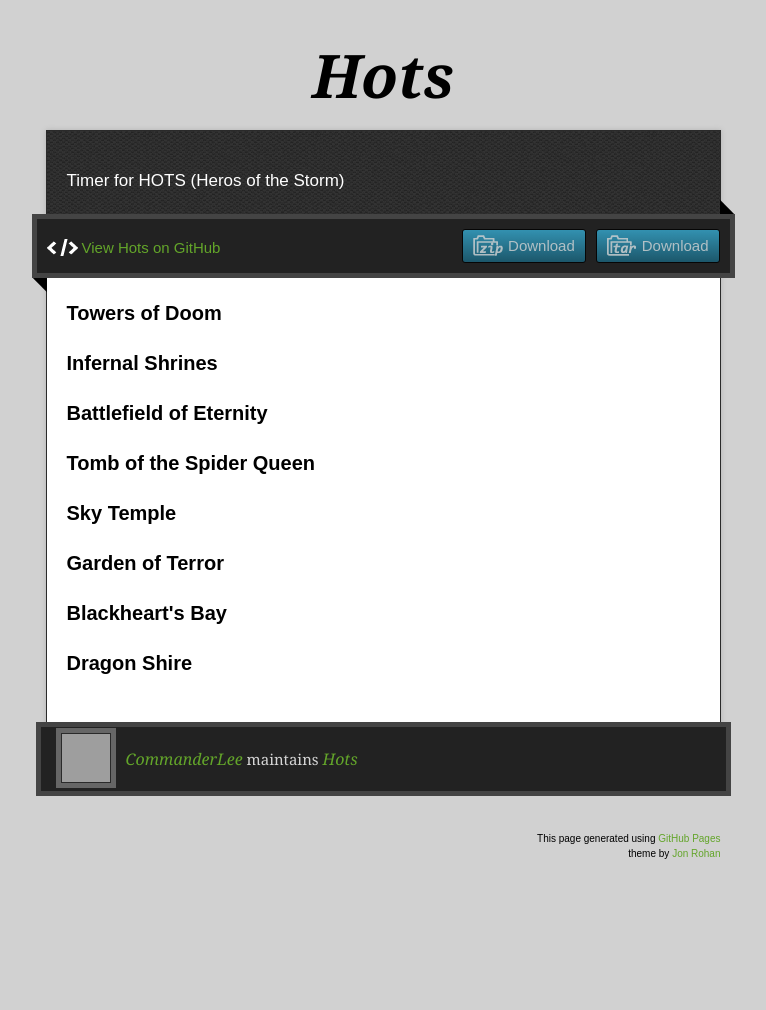
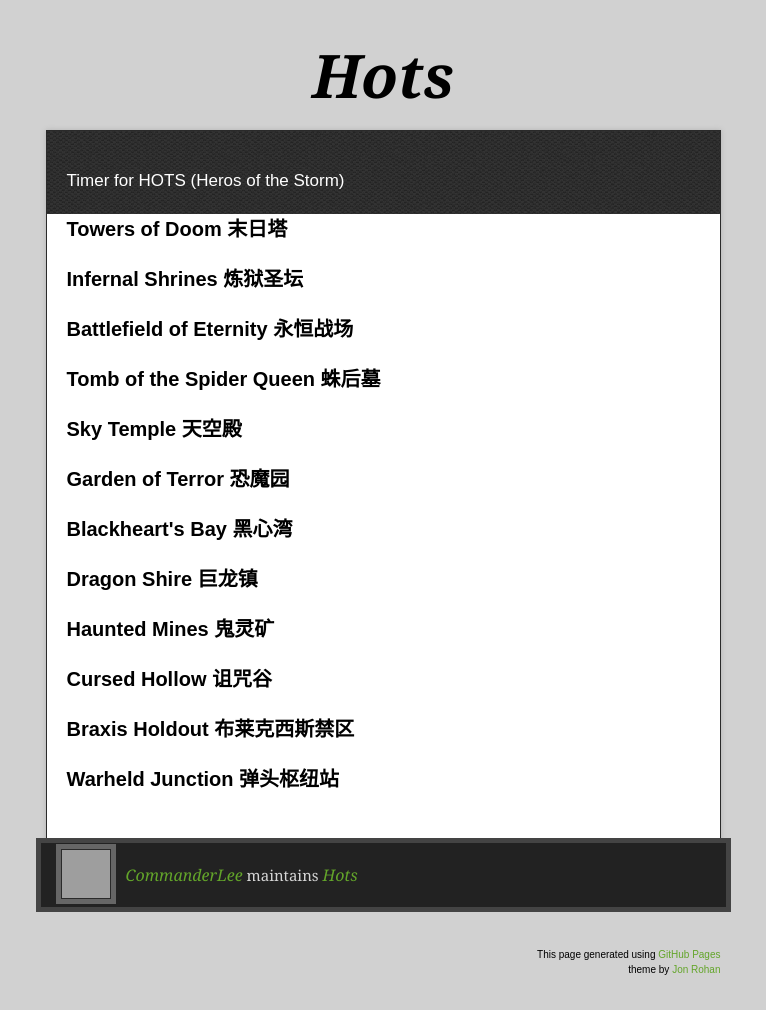
Before and after one commit to CommanderLee/HOTSTimer, a plain HTML site: page index.html in a window 1280 px wide. Shown: the whole page, without its empty margins (257-1023 px from the left). Before the commit the page ends 951 px from the top, so only its background shows below. Drawn offline with nearby package versions, Linux system fonts and the light colour scheme; grey boxes are pictures that could not be loaded.

Commit message:
indents in the page

```diff
--- a/index.html
+++ b/index.html
@@ -27,38 +27,52 @@
         <div id="container">
             <p class="tagline">Timer for HOTS (Heros of the Storm)</p>
             <div id="main" role="main">
-        <div class="download-bar">
+                <!--div class="download-bar">
                 <div class="inner">
                 <a href="https://github.com/CommanderLee/hots/tarball/master" class="download-button tar"><span>Download</span></a>
                 <a href="https://github.com/CommanderLee/hots/zipball/master" class="download-button zip"><span>Download</span></a>
                 <a href="https://github.com/CommanderLee/hots" class="code">View Hots on GitHub</a>
             </div>
             <span class="blc"></span><span class="trc"></span>
-        </div>
+        </div-->
         <article class="markdown-body">
-          <h3>
-<a id="towers-of-doom" class="anchor" href="#towers-of-doom" aria-hidden="true"><span aria-hidden="true" class="octicon octicon-link"></span></a>Towers of Doom</h3>
 
             <h3>
-<a id="infernal-shrines" class="anchor" href="#infernal-shrines" aria-hidden="true"><span aria-hidden="true" class="octicon octicon-link"></span></a>Infernal Shrines</h3>
+                <a id="towers-of-doom" class="anchor" href="#towers-of-doom" aria-hidden="true"><span aria-hidden="true" class="octicon octicon-link"></span></a>Towers of Doom 末日塔</h3>
 
                 <h3>
-<a id="battlefield-of-eternity" class="anchor" href="#battlefield-of-eternity" aria-hidden="true"><span aria-hidden="true" class="octicon octicon-link"></span></a>Battlefield of Eternity</h3>
+                    <a id="infernal-shrines" class="anchor" href="#infernal-shrines" aria-hidden="true"><span aria-hidden="true" class="octicon octicon-link"></span></a>Infernal Shrines 炼狱圣坛</h3>
 
                     <h3>
-<a id="tomb-of-the-spider-queen" class="anchor" href="#tomb-of-the-spider-queen" aria-hidden="true"><span aria-hidden="true" class="octicon octicon-link"></span></a>Tomb of the Spider Queen</h3>
+                        <a id="battlefield-of-eternity" class="anchor" href="#battlefield-of-eternity" aria-hidden="true"><span aria-hidden="true" class="octicon octicon-link"></span></a>Battlefield of Eternity 永恒战场</h3>
 
                         <h3>
-<a id="sky-temple" class="anchor" href="#sky-temple" aria-hidden="true"><span aria-hidden="true" class="octicon octicon-link"></span></a>Sky Temple</h3>
+                            <a id="tomb-of-the-spider-queen" class="anchor" href="#tomb-of-the-spider-queen" aria-hidden="true"><span aria-hidden="true" class="octicon octicon-link"></span></a>Tomb of the Spider Queen 蛛后墓</h3>
 
                             <h3>
-<a id="garden-of-terror" class="anchor" href="#garden-of-terror" aria-hidden="true"><span aria-hidden="true" class="octicon octicon-link"></span></a>Garden of Terror</h3>
+                                <a id="sky-temple" class="anchor" href="#sky-temple" aria-hidden="true"><span aria-hidden="true" class="octicon octicon-link"></span></a>Sky Temple 天空殿</h3>
 
                                 <h3>
-<a id="blackhearts-bay" class="anchor" href="#blackhearts-bay" aria-hidden="true"><span aria-hidden="true" class="octicon octicon-link"></span></a>Blackheart's Bay</h3>
+                                    <a id="garden-of-terror" class="anchor" href="#garden-of-terror" aria-hidden="true"><span aria-hidden="true" class="octicon octicon-link"></span></a>Garden of Terror 恐魔园</h3>
 
                                     <h3>
-<a id="dragon-shire" class="anchor" href="#dragon-shire" aria-hidden="true"><span aria-hidden="true" class="octicon octicon-link"></span></a>Dragon Shire</h3>
+                                        <a id="blackhearts-bay" class="anchor" href="#blackhearts-bay" aria-hidden="true"><span aria-hidden="true" class="octicon octicon-link"></span></a>Blackheart's Bay 黑心湾</h3>
+
+                                        <h3>
+                                            <a id="dragon-shire" class="anchor" href="#dragon-shire" aria-hidden="true"><span aria-hidden="true" class="octicon octicon-link"></span></a>Dragon Shire 巨龙镇</h3>
+
+                                            <h3>
+                                                <a id="haunted-mines" class="anchor" href="#haunted-mines" aria-hidden="true"><span aria-hidden="true" class="octicon octicon-link"></span></a>Haunted Mines 鬼灵矿</h3>
+
+                                                <h3>
+                                                    <a id="cursed-hollow" class="anchor" href="#cursed-hollow" aria-hidden="true"><span aria-hidden="true" class="octicon octicon-link"></span></a>Cursed Hollow 诅咒谷</h3>
+
+                                                    <h3>
+                                                        <a id="braxis-holdout" class="anchor" href="#braxis-holdout" aria-hidden="true"><span aria-hidden="true" class="octicon octicon-link"></span></a>Braxis Holdout 布莱克西斯禁区</h3>
+
+                                                        <h3>
+                                                            <a id="warheld-junction" class="anchor" href="#warheld-junction" aria-hidden="true"><span aria-hidden="true" class="octicon octicon-link"></span></a>Warheld Junction 弹头枢纽站</h3>
+
                                                         </article>
                                                     </div>
                                                 </div>
```
Also changed, not shown: javascripts/script.js (indentation only), stylesheets/github-dark.css (indentation only), stylesheets/stylesheet.css (indentation only). Lines whose indentation alone changed are shown as unchanged.
